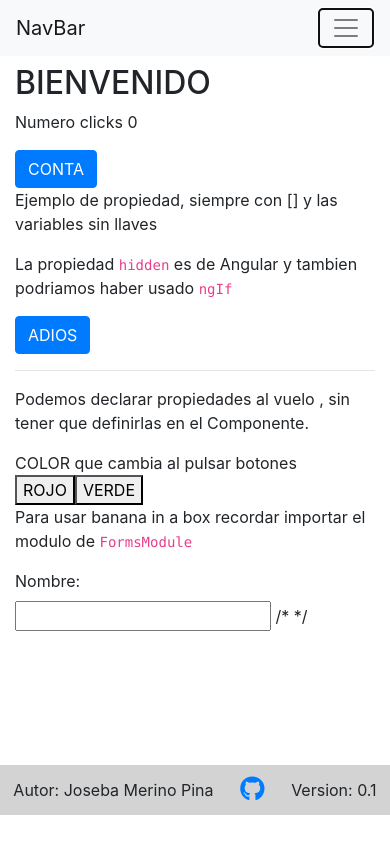
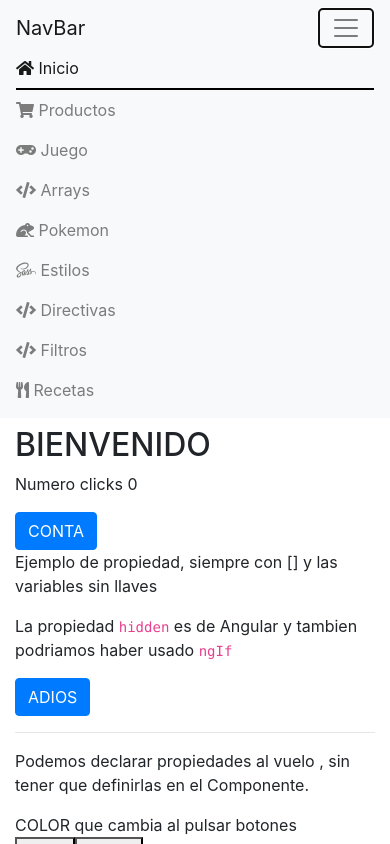
Before and after one commit to JosebaMerino/AngularIpartek, an Angular app: page / in a window 390 px wide. Both pictures are taken after a click on the button "Toggle navigation". Shown: the top 844 px of the page. Built offline with nearby package versions, Linux system fonts and the light colour scheme.

Commit message:
Collapsable navbar working

```diff
--- a/package.json
+++ b/package.json
@@ -20,12 +20,13 @@
     "@angular/platform-browser": "~8.2.14",
     "@angular/platform-browser-dynamic": "~8.2.14",
     "@angular/router": "~8.2.14",
+    "@ng-bootstrap/ng-bootstrap": "^5.2.1",
     "bootstrap": "^4.4.1",
+    "firebase": ">= 5.5.7 <8",
     "font-awesome": "^4.7.0",
     "rxjs": "~6.4.0",
     "tslib": "^1.10.0",
-    "zone.js": "~0.9.1",
-    "firebase": ">= 5.5.7 <8"
+    "zone.js": "~0.9.1"
   },
   "devDependencies": {
     "@angular-devkit/build-angular": "~0.803.23",
--- a/src/app/app.component.html
+++ b/src/app/app.component.html
@@ -2,6 +2,8 @@
   <link rel="stylesheet" href="https://cdnjs.cloudflare.com/ajax/libs/font-awesome/5.12.1/css/all.min.css">
 </head>
 <app-navbar></app-navbar>
+<body>
+
   <main class="container pt-2">
     <!-- Es un MODULO de angular para el sistema de rutas o navegacion -->
     <router-outlet></router-outlet>
@@ -18,3 +20,7 @@
       </div>
     </div>
   </footer>
+<script src="https://code.jquery.com/jquery-3.4.1.slim.min.js" integrity="sha384-J6qa4849blE2+poT4WnyKhv5vZF5SrPo0iEjwBvKU7imGFAV0wwj1yYfoRSJoZ+n" crossorigin="anonymous"></script>
+<script src="https://cdn.jsdelivr.net/npm/popper.js@1.16.0/dist/umd/popper.min.js" integrity="sha384-Q6E9RHvbIyZFJoft+2mJbHaEWldlvI9IOYy5n3zV9zzTtmI3UksdQRVvoxMfooAo" crossorigin="anonymous"></script>
+<script src="https://stackpath.bootstrapcdn.com/bootstrap/4.4.1/js/bootstrap.min.js" integrity="sha384-wfSDF2E50Y2D1uUdj0O3uMBJnjuUD4Ih7YwaYd1iqfktj0Uod8GCExl3Og8ifwB6" crossorigin="anonymous"></script>
+</body>
--- a/src/app/app.module.ts
+++ b/src/app/app.module.ts
@@ -2,6 +2,7 @@
 import { NgModule } from '@angular/core';
 import { HttpClientModule } from '@angular/common/http';
 import { FormsModule } from '@angular/forms';
+import { NgbModule } from '@ng-bootstrap/ng-bootstrap';
 
 
 import { AppRoutingModule } from './app-routing.module';
@@ -52,6 +53,7 @@
     AppRoutingModule, // Modulo para hacer el ruteo
     HttpClientModule, // Modulo para llamadas por HTTP
     FormsModule, // modulo para poder usar ngModel en los campos input
+    NgbModule,
   ],
   providers: [],
   bootstrap: [AppComponent]
--- a/src/app/componentes/navbar/navbar.component.html
+++ b/src/app/componentes/navbar/navbar.component.html
@@ -1,16 +1,21 @@
 <nav class="navbar navbar-expand-lg navbar-light bg-light">
     <a class="navbar-brand" href="#">NavBar</a>
-    <button class="navbar-toggler" type="button" data-toggle="collapse" data-target="#navbarSupportedContent"
-        aria-controls="navbarSupportedContent" aria-expanded="false" aria-label="Toggle navigation">
+    <button class="navbar-toggler hidden-sm-up" type="button"
+        (click)="isNavbarCollapsed = !isNavbarCollapsed"
+        data-target="#navbarsDefault"
+        aria-controls="navbarsDefault"
+        aria-expanded="false"
+        aria-label="Toggle navigation"
+    >
         <span class="navbar-toggler-icon"></span>
     </button>
 
-    <div class="collapse navbar-collapse" id="navbarSupportedContent">
+    <div [ngbCollapse] = "isNavbarCollapsed" class="collapse navbar-collapse" id="navbarsDefault">
         <ul class="navbar-nav mr-auto">
             <li *ngFor="let ruta of rutas" class="nav-item">
                 <a [routerLink]="ruta.URL" routerLinkActive="active" class="nav-link">
-                  <i [class]="ruta.icono"></i>
-                  {{ ruta.nombre | titlecase}}
+                    <i [class]="ruta.icono"></i>
+                    {{ ruta.nombre | titlecase}}
                 </a>
             </li>
         </ul>
--- a/src/app/componentes/navbar/navbar.component.ts
+++ b/src/app/componentes/navbar/navbar.component.ts
@@ -9,11 +9,13 @@
 })
 export class NavbarComponent implements OnInit {
 
+  isNavbarCollapsed: boolean;
   rutas: Array<any>;
 
   constructor() {
     console.trace('NavbarComponent constructor');
     this.rutas = RUTAS;
+    this.isNavbarCollapsed = true;
   }// constructor
 
   ngOnInit() {
```
Also changed, not shown: 1 other file (tests, documents, lock files or other folders). Lines whose indentation alone changed are shown as unchanged.
